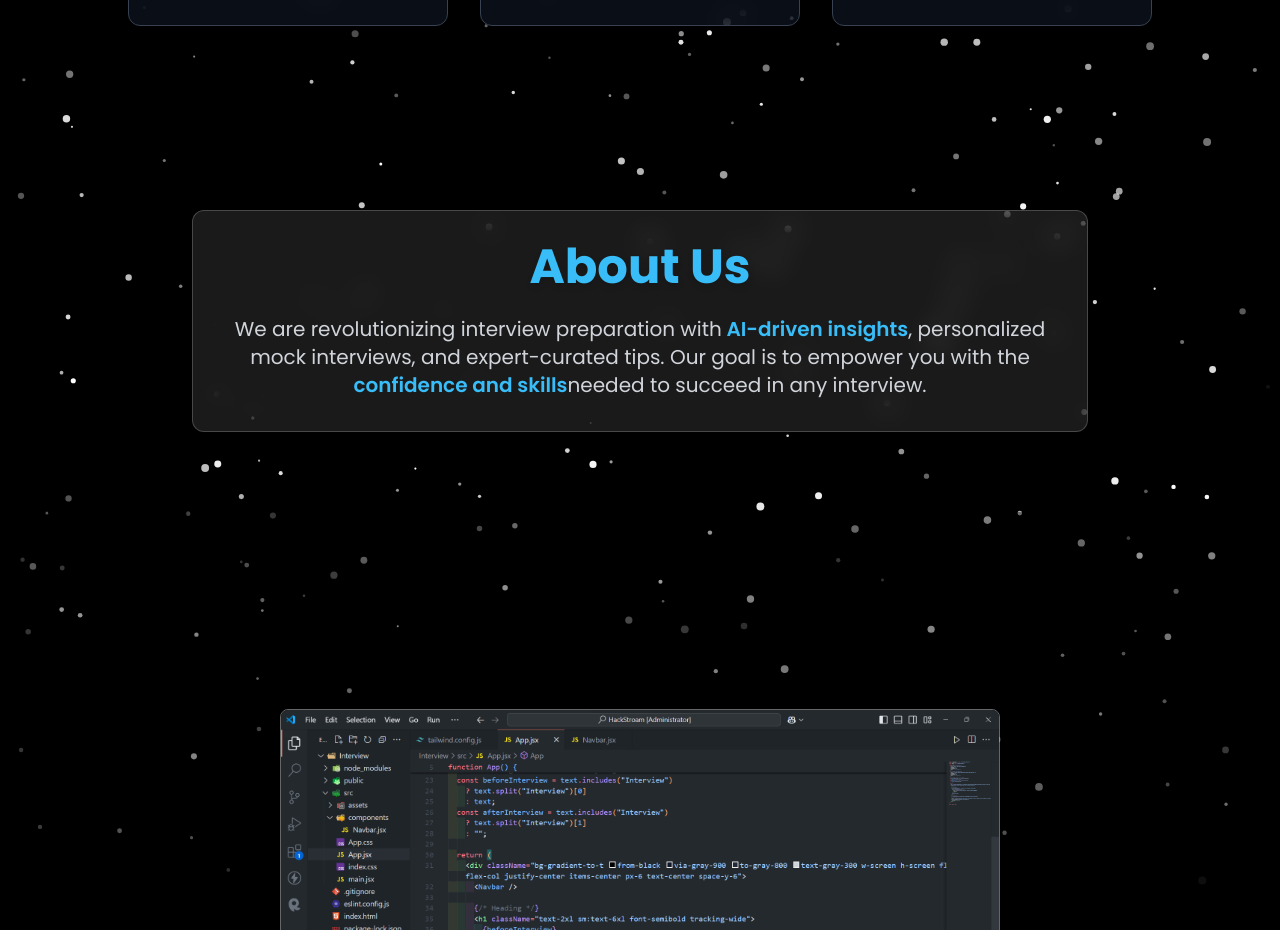
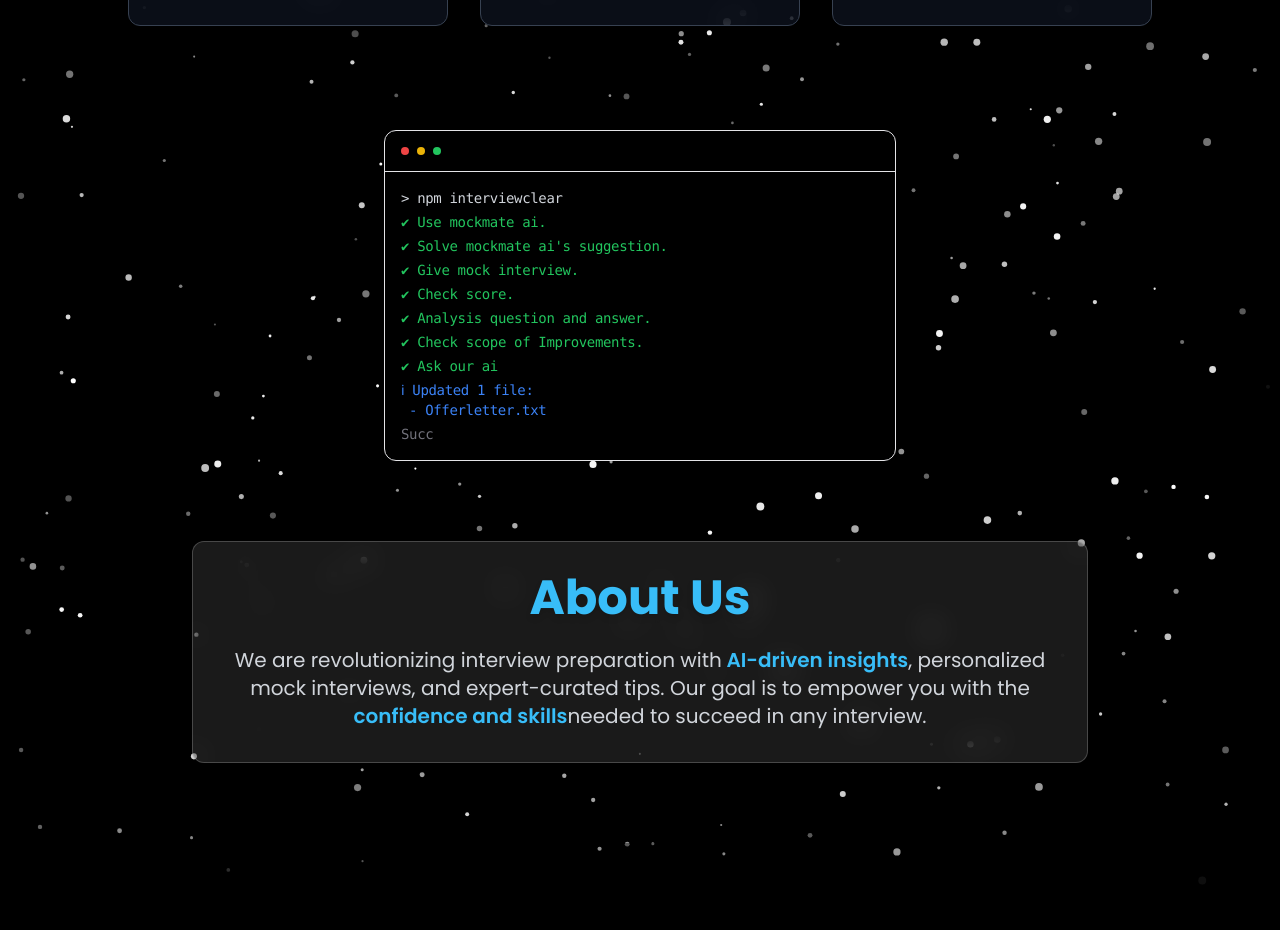
Before and after one commit to Rupam-Mondal/Interview-Frontend, a React (Vite) app: page / in a window 1280 px wide. Shown: the part 1120-2050 px from the top of the page. Built offline with nearby package versions, Linux system fonts and the light colour scheme.

Commit message:
Terminal ui component added

```diff
--- a/src/components/ParticleBackground/Background.jsx
+++ b/src/components/ParticleBackground/Background.jsx
@@ -5,6 +5,7 @@
 import UserContext from "@/contexts/UserContext";
 import Features from "../Features/Feature";
 import Heroimage from "../Heroimage/Heroimage";
+import { TerminalDemo } from "../Terminal/Terminal";
 
 const Background = () => {
   const { user, setUser } = useContext(UserContext);
@@ -62,7 +63,9 @@
       {/* Features Section */}
       <Features />
 
-      {/* About us */}
+      <div className="w-full flex justify-center items-center">
+        <TerminalDemo />
+      </div>
       {/* About Section */}
       <section className="py-20 px-8 text-center relative">
         <div className="max-w-4xl mx-auto bg-white/10 backdrop-blur-lg p-8 rounded-xl shadow-lg border border-white/20">
--- /dev/null
+++ b/src/components/Terminal/Terminal.jsx
@@ -0,0 +1,52 @@
+import {
+    AnimatedSpan,
+    Terminal,
+    TypingAnimation,
+} from '../magicui/terminal';
+
+export function TerminalDemo() {
+    return (
+        <Terminal className="bg-black ">
+            <TypingAnimation>&gt; npm interviewclear</TypingAnimation>
+
+            <AnimatedSpan delay={1700} className="text-green-500">
+                <span>✔ Use mockmate ai.</span>
+            </AnimatedSpan>
+
+            <AnimatedSpan delay={2200} className="text-green-500">
+                <span>✔ Solve mockmate ai's suggestion.</span>
+            </AnimatedSpan>
+
+            <AnimatedSpan delay={2700} className="text-green-500">
+                <span>✔ Give mock interview.</span>
+            </AnimatedSpan>
+
+            <AnimatedSpan delay={3200} className="text-green-500">
+                <span>✔ Check score.</span>
+            </AnimatedSpan>
+
+            <AnimatedSpan delay={3700} className="text-green-500">
+                <span>✔ Analysis question and answer.</span>
+            </AnimatedSpan>
+
+            <AnimatedSpan delay={4200} className="text-green-500">
+                <span>✔ Check scope of Improvements.</span>
+            </AnimatedSpan>
+
+            <AnimatedSpan delay={4700} className="text-green-500">
+                <span>✔ Ask our ai</span>
+            </AnimatedSpan>
+
+
+
+            <AnimatedSpan delay={5200} className="text-blue-500">
+                <span>ℹ Updated 1 file:</span>
+                <span className="pl-2">- Offerletter.txt</span>
+            </AnimatedSpan>
+
+            <TypingAnimation delay={5700} className="text-muted-foreground">
+                Success! you have successfully landed a job.
+            </TypingAnimation>
+        </Terminal>
+    );
+}
--- /dev/null
+++ b/src/components/magicui/terminal.jsx
@@ -0,0 +1,99 @@
+"use client";;
+import { cn } from "@/lib/utils";
+import { motion } from "motion/react";
+import { useEffect, useRef, useState } from "react";
+
+export const AnimatedSpan = ({
+  children,
+  delay = 0,
+  className,
+  ...props
+}) => (
+  <motion.div
+    initial={{ opacity: 0, y: -5 }}
+    animate={{ opacity: 1, y: 0 }}
+    transition={{ duration: 0.3, delay: delay / 1000 }}
+    className={cn("grid text-sm font-normal tracking-tight", className)}
+    {...props}>
+    {children}
+  </motion.div>
+);
+
+export const TypingAnimation = ({
+  children,
+  className,
+  duration = 60,
+  delay = 0,
+  as: Component = "span",
+  ...props
+}) => {
+  if (typeof children !== "string") {
+    throw new Error("TypingAnimation: children must be a string. Received:");
+  }
+
+  const MotionComponent = motion.create(Component, {
+    forwardMotionProps: true,
+  });
+
+  const [displayedText, setDisplayedText] = useState("");
+  const [started, setStarted] = useState(false);
+  const elementRef = useRef(null);
+
+  useEffect(() => {
+    const startTimeout = setTimeout(() => {
+      setStarted(true);
+    }, delay);
+    return () => clearTimeout(startTimeout);
+  }, [delay]);
+
+  useEffect(() => {
+    if (!started) return;
+
+    let i = 0;
+    const typingEffect = setInterval(() => {
+      if (i < children.length) {
+        setDisplayedText(children.substring(0, i + 1));
+        i++;
+      } else {
+        clearInterval(typingEffect);
+      }
+    }, duration);
+
+    return () => {
+      clearInterval(typingEffect);
+    };
+  }, [children, duration, started]);
+
+  return (
+    (<MotionComponent
+      ref={elementRef}
+      className={cn("text-sm font-normal tracking-tight", className)}
+      {...props}>
+      {displayedText}
+    </MotionComponent>)
+  );
+};
+
+export const Terminal = ({
+  children,
+  className
+}) => {
+  return (
+    (<div
+      className={cn(
+        "z-0 h-full max-h-[400px] w-full max-w-lg rounded-xl border border-border bg-background",
+        className
+      )}>
+      <div className="flex flex-col gap-y-2 border-b border-border p-4">
+        <div className="flex flex-row gap-x-2">
+          <div className="h-2 w-2 rounded-full bg-red-500"></div>
+          <div className="h-2 w-2 rounded-full bg-yellow-500"></div>
+          <div className="h-2 w-2 rounded-full bg-green-500"></div>
+        </div>
+      </div>
+      <pre className="p-4">
+        <code className="grid gap-y-1 overflow-auto">{children}</code>
+      </pre>
+    </div>)
+  );
+};
```
